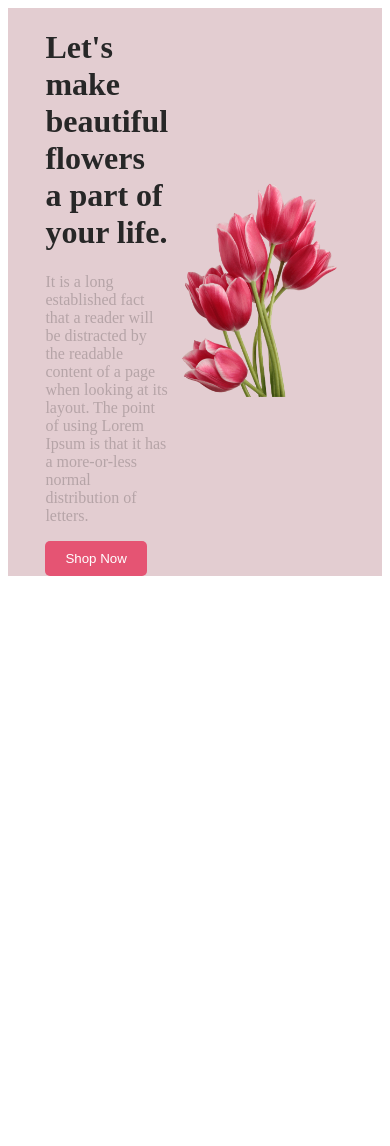
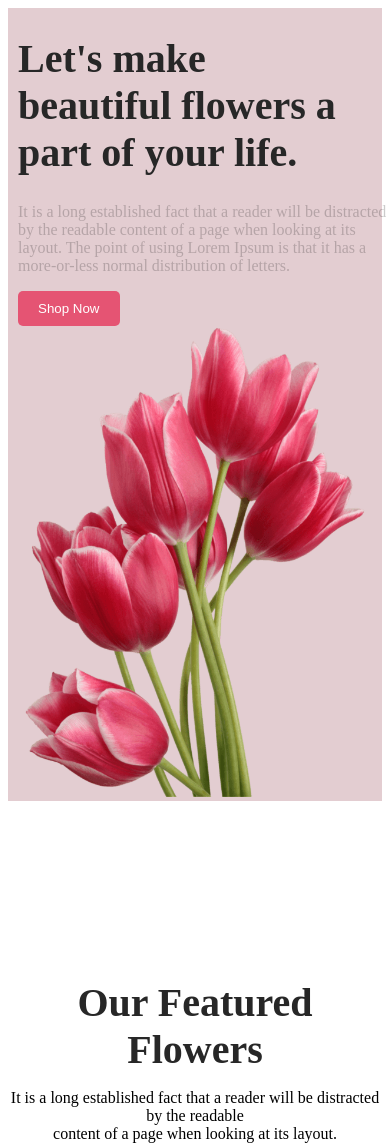
Before and after one commit to Raahim-703/responsibe-flower-website, a plain HTML site: page index.html in a window 390 px wide. Before the commit the page ends 844 px from the top, so only its background shows below. Drawn offline with Linux system fonts and the light colour scheme.

Commit message:
add part-2

```diff
--- a/index.html
+++ b/index.html
@@ -12,7 +12,7 @@
     <header class="header-section ">
         <div class="part-1 display-flex">
             <div class="header-text">
-                <h1>Let's make beautiful flowers a part of your life.</h1>
+                <h1>Let's make <br> beautiful flowers a part of your life.</h1>
                 <p class="text">It is a long established fact that a reader will be distracted by the readable content
                     of a page when looking at its layout. The point of using Lorem Ipsum is that it has a more-or-less
                     normal distribution of letters.</p>
@@ -24,6 +24,14 @@
             </div>
         </div>
     </header>
+    <section class="part-2">
+        <div class="part-text">
+            <h1 class="featured-heading">Our Featured Flowers</h1>
+            <p>It is a long established fact that a reader will be distracted by the readable <br> content of a page
+                when looking at its layout.</p>
+        </div>
+
+    </section>
 </body>
 
 </html>
--- a/style.css
+++ b/style.css
@@ -13,7 +13,7 @@
 
 .header-section {
     background-color: #e3cdd1;
-    max-width: 1280px;
+    max-width: 1920px;
 }
 
 .header-section img {
@@ -21,8 +21,9 @@
 }
 
 h1 {
-    font-weight: 900;
+    font-weight: 800;
     color: #272727;
+    font-size: 40px;
 }
 
 .text {
@@ -36,3 +37,42 @@ h1 {
     background-color: #E55473;
     border: none;
 }
+
+/* part-2 style */
+.part-2 {
+    margin-top: 178px;
+}
+
+.part-text {
+    max-width: 590px;
+    text-align: center;
+    margin: 0px auto;
+}
+
+.featured-heading {
+    font-weight: 800;
+    margin-bottom: 1rem;
+}
+@media screen and (max-width:576px) {
+    .display-flex {
+        flex-direction: column;
+        margin: 0px;
+    }
+
+    .header-text {
+        width: 100%;
+        margin-left: 20px;
+    }
+}
+
+@media screen and (min-width:576px) and (max-width:960px) {
+    .display-flex {
+        flex-direction: column;
+        margin: 0px;
+    }
+
+    .header-text {
+        width: 100%;
+        margin-left: 20px;
+    }
+}
```
